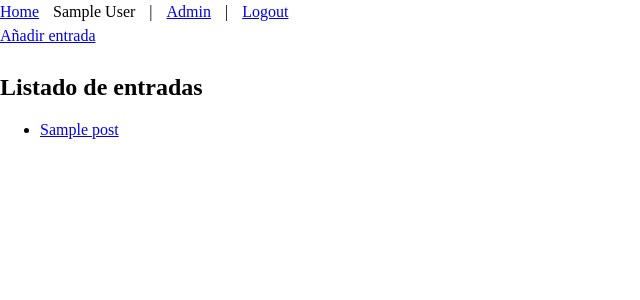
After one commit to mentally-gamez-soft/ws-blog, a Flask app: page /admin/posts/ in a window 1280 px wide. The commit adds this page. Shown: the top 300 px of the page, without its empty margins (0-640 px from the left). Run offline with Flask 3, Linux system fonts and the light colour scheme; a user stored in the database is signed in; tables that the repository leaves empty hold one stand-in row (values such as "Sample post"); parts of the project's set-up code (start-up, migrations or seed data) failed here and were passed over.

Commit message:
adding administration features

```diff
--- a/core/__init__.py
+++ b/core/__init__.py
@@ -140,3 +140,7 @@ def register_error_handlers(app):
     @app.errorhandler(404)
     def error_404_handler(e):
         return render_template("404.html"), 404
+
+    @app.errorhandler(401)
+    def error_401_handler(e):
+        return render_template("401.html"), 401
--- a/core/blog_post/models.py
+++ b/core/blog_post/models.py
@@ -39,13 +39,13 @@ class Post(db.Model):
                 count += 1
                 self.title_slug = f"{slugify(self.title)}-{count}"
 
-    def public_url(self) -> str:
-        """Return the public url for a blog post.
+    # def public_url(self) -> str:
+    #     """Return the public url for a blog post.
 
-        Returns:
-            str: the url of the blog post.
-        """
-        return url_for("show_post", slug=self.title_slug)
+    #     Returns:
+    #         str: the url of the blog post.
+    #     """
+    #     return url_for("show_post", slug=self.title_slug)
 
     @staticmethod
     def get_by_slug(slug) -> "Post":
@@ -75,3 +75,20 @@ class Post(db.Model):
             str: An instance of a post.
         """
         return f"<Post {self.title}>"
+
+    def delete(self):
+        """Delete a post blog instance from DB."""
+        db.session.delete(self)
+        db.session.commit()
+
+    @staticmethod
+    def get_by_id(id):
+        """Retrieve a blog post according to its ID.
+
+        Args:
+            id (int): the ID of the blog post.
+
+        Returns:
+            Post: a post instance or None if not found.
+        """
+        return Post.query.get(id)
--- a/core/blog_post/routes.py
+++ b/core/blog_post/routes.py
@@ -6,9 +6,11 @@ from flask import abort, current_app, redirect, render_template, url_for
 from flask_login import current_user, login_required
 
 from core.blog_post.models import Post
+from core.users.decorators import admin_required
+from core.users.models import User
 
 from . import blog_post_bp
-from .forms import BlogPostForm
+from .forms import BlogPostForm, UserAdminForm
 
 logger = logging.getLogger(__name__)
 
@@ -42,16 +44,11 @@ def show_post(slug):
     return render_template("post_view.html", post=post)
 
 
-@blog_post_bp.route(
-    "/admin/post/", methods=["GET", "POST"], defaults={"post_id": None}
-)
-@blog_post_bp.route("/admin/post/<int:post_id>/", methods=["GET", "POST"])
+@blog_post_bp.route("/admin/post/", methods=["GET", "POST"])
 @login_required
-def post_form(post_id):
-    """Define the form to consult a post and to modify it.
-
-    Args:
-        post_id (int, optional): The id of the post. Defaults to None.
+@admin_required
+def post_form():
+    """Define the form to create a new post.
 
     Returns:
         str: Indicate the id of the post.
@@ -60,12 +57,49 @@ def post_form(post_id):
     if form.validate_on_submit():
         title = form.title.data
         content = form.content.data
-
         post = Post(user_id=current_user.id, title=title, content=content)
         post.save()
+        logger.info(f"Guardando nuevo post {title}")
+        return redirect(url_for("admin.list_posts"))
+    return render_template("admin/post_form.html", form=form)
 
-        return redirect(url_for("blog_post.index"))
-    return render_template("admin/post_form.html", form=form)
+
+@blog_post_bp.route("/admin/post/<int:post_id>/", methods=["GET", "POST"])
+@login_required
+@admin_required
+def update_post_form(post_id):
+    """Define the form to modify a blog post.
+
+    Args:
+        post_id (int, optional): The id of the post. Defaults to None.
+
+    Returns:
+        str: Indicate the id of the post.
+    """
+    post = Post.get_by_id(post_id)
+    if post is None:
+        logger.info(f"El post {post_id} no existe")
+        abort(404)
+    # Crea un formulario inicializando los campos con
+    # los valores del post.
+    form = BlogPostForm(obj=post)
+    if form.validate_on_submit():
+        # Actualiza los campos del post existente
+        post.title = form.title.data
+        post.content = form.content.data
+        post.save()
+        logger.info(f"Guardando el post {post_id}")
+        return redirect(url_for("admin.list_posts"))
+    return render_template("admin/post_form.html", form=form, post=post)
+
+
+@blog_post_bp.route("/admin/posts/")
+@login_required
+@admin_required
+def list_posts():
+    """_sumDescribe the view to get the list of posts."""
+    posts = Post.get_all()
+    return render_template("admin/posts.html", posts=posts)
 
 
 @blog_post_bp.route("/error")
@@ -74,3 +108,65 @@ def show_error():
     res = 1 / 0
     posts = Post.get_all()
     return render_template("blog_post/index.html", posts=posts)
+
+
+@blog_post_bp.route(
+    "/admin/post/delete/<int:post_id>/",
+    methods=[
+        "POST",
+    ],
+)
+@login_required
+@admin_required
+def delete_post(post_id):
+    """Describe the view to delete a blog post."""
+    logger.info(f"Se va a eliminar el post {post_id}")
+    post = Post.get_by_id(post_id)
+    if post is None:
+        logger.info(f"El post {post_id} no existe")
+        abort(404)
+    post.delete()
+    logger.info(f"El post {post_id} ha sido eliminado")
+    return redirect(url_for("admin.list_posts"))
+
+
+@blog_post_bp.route("/admin/user/<int:user_id>/", methods=["GET", "POST"])
+@login_required
+@admin_required
+def update_user_form(user_id):
+    """Define the view to edit a user info."""
+    # Aquí entra para actualizar un usuario existente
+    user = User.get_by_id(user_id)
+    if user is None:
+        logger.info(f"El usuario {user_id} no existe")
+        abort(404)
+    # Crea un formulario inicializando los campos con
+    # los valores del usuario.
+    form = UserAdminForm(obj=user)
+    if form.validate_on_submit():
+        # Actualiza los campos del usuario existente
+        user.is_admin = form.is_admin.data
+        user.save()
+        logger.info(f"Guardando el usuario {user_id}")
+        return redirect(url_for("admin.list_users"))
+    return render_template("admin/user_form.html", form=form, user=user)
+
+
+@blog_post_bp.route(
+    "/admin/user/delete/<int:user_id>/",
+    methods=[
+        "POST",
+    ],
+)
+@login_required
+@admin_required
+def delete_user(user_id):
+    """Define the view to delete a user."""
+    logger.info(f"Se va a eliminar al usuario {user_id}")
+    user = User.get_by_id(user_id)
+    if user is None:
+        logger.info(f"El usuario {user_id} no existe")
+        abort(404)
+    user.delete()
+    logger.info(f"El usuario {user_id} ha sido eliminado")
+    return redirect(url_for("admin.list_users"))
--- a/core/blog_post/templates/admin/post_form.html
+++ b/core/blog_post/templates/admin/post_form.html
@@ -34,4 +34,9 @@
     </div>
     <div>{{ form.submit() }}</div>
 </form>
+{% if post %}
+<form action="{{ url_for('admin.delete_post', post_id=post.id) }}" method="post" novalidate>
+    <input type="submit" value="Eliminar" />
+</form>
+{% endif %}
 {% endblock %}
--- /dev/null
+++ b/core/blog_post/templates/admin/posts.html
@@ -0,0 +1,19 @@
+{% extends "base_template.html" %}
+
+{% block title %}
+    Listado de posts
+{% endblock %}
+
+{% block content %}
+    <div>
+        <a href="{{ url_for('admin.post_form') }}">Añadir entrada</a>
+    </div>
+    <h2>Listado de entradas</h2>
+    <ul>
+    {% for post in posts %}
+        <li>
+            <a href="{{ url_for('admin.update_post_form', post_id=post.id) }}">{{ post.title }}</a>
+        </li>
+    {% endfor %}
+    </ul>
+{% endblock %}
--- a/core/blog_post/templates/index.html
+++ b/core/blog_post/templates/index.html
@@ -5,7 +5,7 @@
 {% block content %}
     <ul>
         {% for post in posts %}
-            <li><a href="{{ post.public_url() }}">{{ post.title }}</a></li>
+        <li><a href="{{ url_for('public.show_post', slug=post.title_slug) }}">{{ post.title }}</a></li>
         {% endfor %}
     </ul>
 {% endblock %}
--- /dev/null
+++ b/core/templates/401.html
@@ -0,0 +1,5 @@
+{% extends 'base_template.html' %}
+
+{% block content %}
+    Ooops!! No tienes permisos de acceso
+{% endblock %}
--- a/templates/base_template.html
+++ b/core/templates/base_template.html
@@ -16,6 +16,10 @@
                 <li><a href="{{ url_for('show_signup_form') }}">Registrar</a></li>
             {% else %}
                 <li>{{ current_user.name }}</li>
+                {% if current_user.is_admin %}
+                    <li> | </li>
+                    <li><a href="{{ url_for('admin.index') }}">Admin</a></li>
+                {% endif %}
                 <li> | </li>
                 <li><a href="{{ url_for('logout') }}">Logout</a></li>
             {% endif %}
--- /dev/null
+++ b/core/users/decorators.py
@@ -0,0 +1,19 @@
+"""Define the decorators to manage the roles of the users."""
+
+from functools import wraps
+
+from flask import abort
+from flask_login import current_user
+
+
+def admin_required(f):
+    """Define the decorator to check if a user has admin privileges."""
+
+    @wraps(f)
+    def decorated_function(*args, **kws):
+        is_admin = getattr(current_user, "is_admin", False)
+        if not is_admin:
+            abort(401)
+        return f(*args, **kws)
+
+    return decorated_function
```
Also changed, not shown: core/blog_post/forms.py (+8 -1 lines), core/blog_post/templates/admin/index.html (added, +12 -0 lines), core/blog_post/templates/admin/user_form.html (added, +31 -0 lines), core/blog_post/templates/admin/users.html (added, +13 -0 lines), core/users/models.py (+10 -0 lines), core/users/routes.py (+19 -1 lines), core/templates/404.html (renamed from templates/404.html), core/templates/500.html (renamed from templates/500.html).
